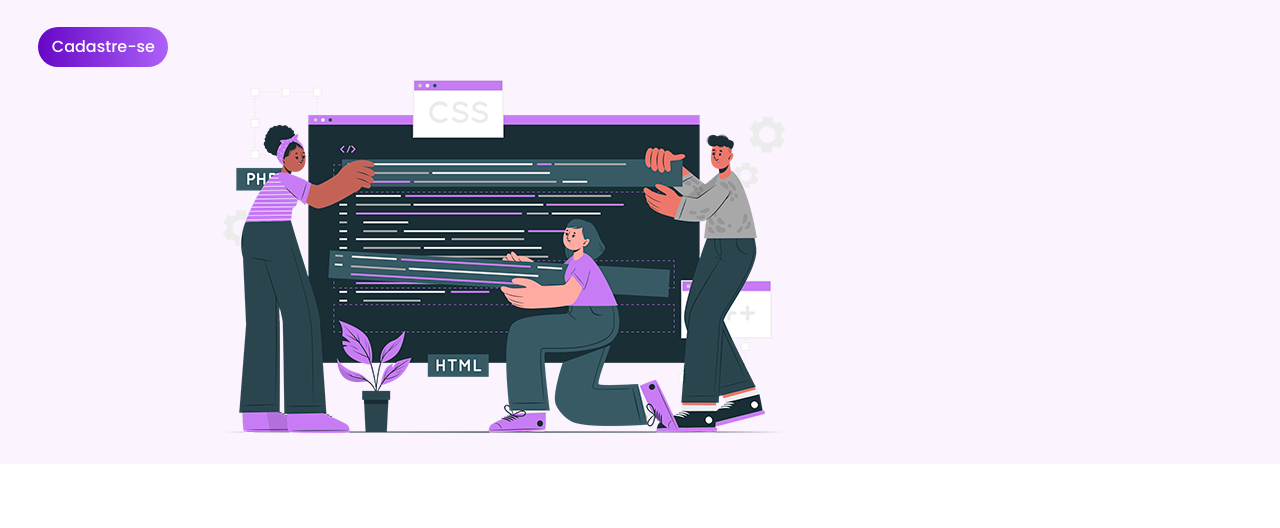
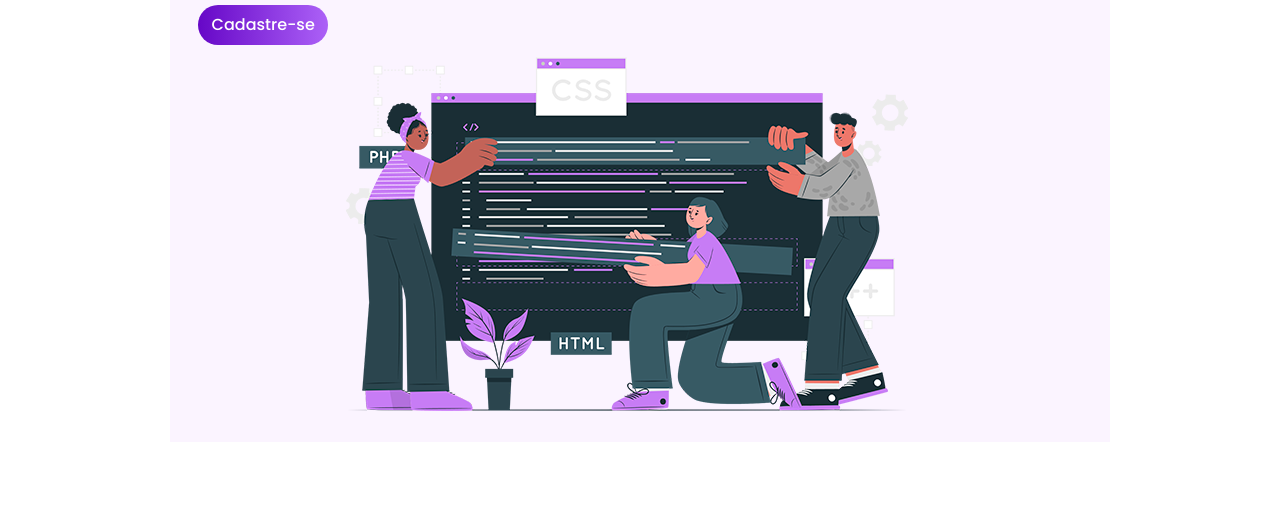
Before and after one commit to alexfrancodev/alexfrancodev.github.io, a plain HTML site: page index.html in a window 1280 px wide. Shown: the part 476-1004 px from the top of the page. Drawn offline with Linux system fonts and the light colour scheme; grey boxes are pictures that could not be loaded.

Commit message:
Update style.css

```diff
--- a/style.css
+++ b/style.css
@@ -37,10 +37,9 @@
 
 /*====== Pagina inicial ======*/
 main{
-    width: auto;
+    width: 940px;
     display: 100%;
     background-color: #fbf4ff;
-    height: 100%;
     margin: auto;
     margin-bottom: 0.5%;
 }
```
